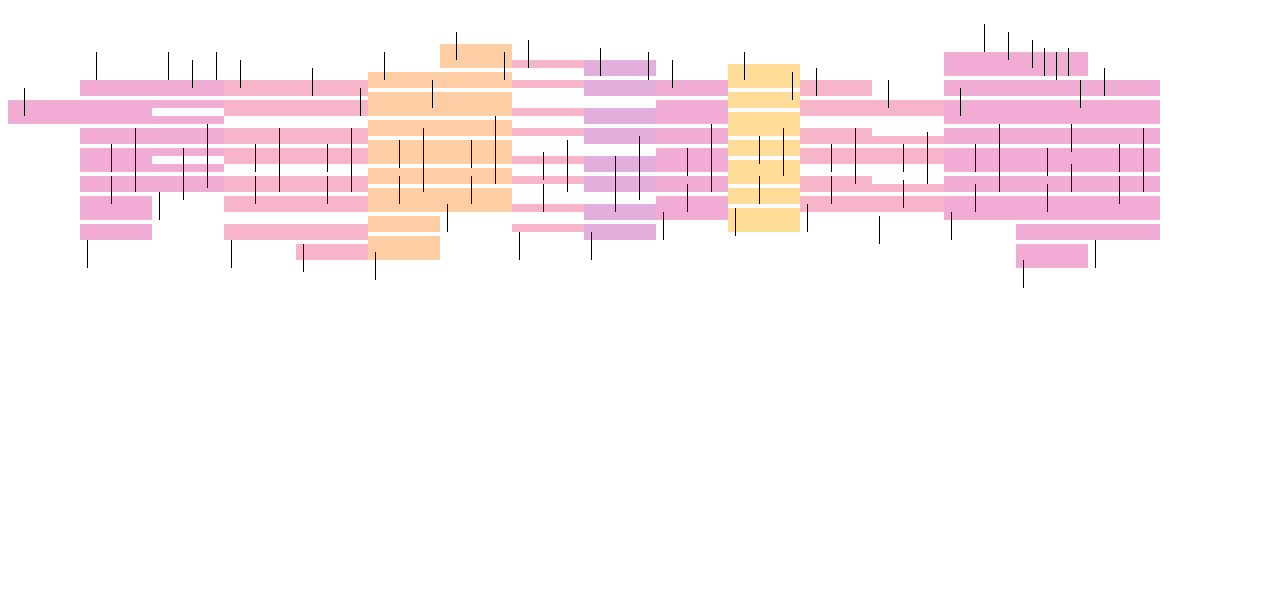
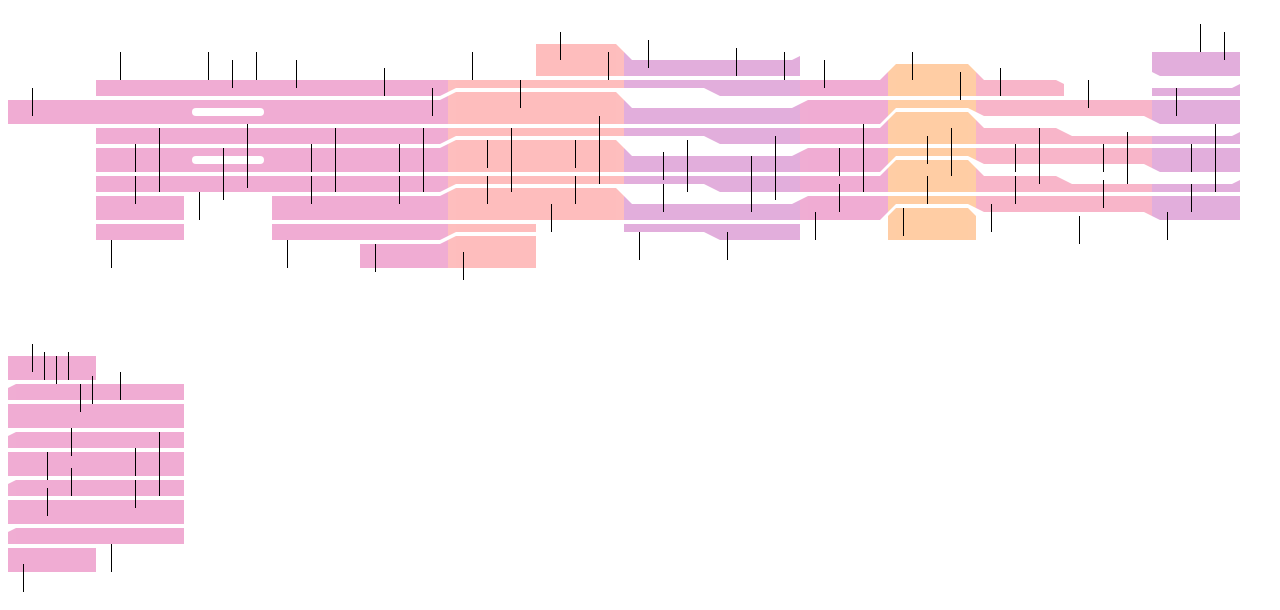
Before and after one commit to jsiwhitehead/music, a React app: page / in a window 1280 px wide. Shown: the top 610 px of the page. Built offline with nearby package versions, Linux system fonts and the light colour scheme; the HTML template or start-up script is replaced by a standard one.

Commit message:
Connected block gaps

```diff
--- a/src/index.tsx
+++ b/src/index.tsx
@@ -25,8 +25,9 @@ const durationMap = new Map<number, { base: number; dots: number }>([
 ]);
 
 const BASE_HEIGHT = 8;
-const FONT_SIZE = BASE_HEIGHT * 3.4;
+const FONT_SIZE = BASE_HEIGHT * 3.5;
 const NOTE_DIST = BASE_HEIGHT * 3;
+const BRIDGE = BASE_HEIGHT * 1;
 
 const Y_BASELINE = 100;
 
@@ -262,7 +263,10 @@ const DrawEvent: React.FC<{
     ? durationMap.get(duration)!
     : { base: duration, dots: 0 };
   const x =
-    NOTE_DIST / 2 - Math.round(BASE_HEIGHT * 1.13) / 2 + event.time * NOTE_DIST;
+    BRIDGE +
+    NOTE_DIST / 2 -
+    Math.round(BASE_HEIGHT * 1.13) / 2 +
+    event.time * NOTE_DIST;
   if (event.type === "rest") {
     return (
       <Glyph
@@ -324,23 +328,75 @@ const DrawEvent: React.FC<{
   );
 };
 
+const Bridge: React.FC<{
+  a: [number, number, number];
+  b: [number, number, number];
+  colour: string;
+}> = ({ a, b, colour }) => (
+  <polygon
+    points={`${a[0]},${a[2]} ${b[0]},${b[2]} ${b[0]},${b[1]} ${a[0]},${a[1]}`}
+    fill={colour}
+    opacity={0.5}
+  />
+);
+
 const Bar: React.FC<{
   lines: TimedEvent[][];
-  blocks: { start: number; size: number }[];
+  blocks: {
+    start: number;
+    end: number;
+    gap?: boolean;
+    prev: number[];
+    next: number[];
+  }[];
   colour: string;
 }> = ({ lines, blocks, colour }) => (
-  <svg width={NOTE_DIST * 3} height={400} viewBox={`0 0 ${NOTE_DIST * 3} 400`}>
-    {blocks.map(({ start, size }, j) => (
+  <svg
+    width={NOTE_DIST * 3 + BRIDGE * 2}
+    height={300}
+    viewBox={`0 0 ${NOTE_DIST * 3 + BRIDGE * 2} 300`}
+  >
+    {blocks.flatMap(({ start, end, prev, next }, j) => [
+      <Bridge
+        key={`${j}_prev`}
+        a={[0, noteToY(start + prev[0]!), noteToY(end + prev[1]!)]}
+        b={[BRIDGE, noteToY(start), noteToY(end)]}
+        colour={colour}
+      />,
       <rect
-        key={j}
-        x={0}
+        key={`${j}_base`}
+        x={BRIDGE}
         width={NOTE_DIST * 3}
-        y={noteToY(start) - BASE_HEIGHT * size}
-        height={BASE_HEIGHT * size}
+        y={noteToY(end)}
+        height={(BASE_HEIGHT * (end - start)) / 2}
         fill={colour}
         opacity={0.5}
-      />
-    ))}
+      />,
+      <Bridge
+        key={`${j}_next`}
+        a={[BRIDGE + NOTE_DIST * 3, noteToY(start), noteToY(end)]}
+        b={[
+          BRIDGE * 2 + NOTE_DIST * 3,
+          noteToY(start + next[0]!),
+          noteToY(end + next[1]!),
+        ]}
+        colour={colour}
+      />,
+    ])}
+    {blocks.map(({ start, gap }, j) =>
+      gap ? (
+        <rect
+          key={j}
+          x={BRIDGE}
+          width={NOTE_DIST * 3}
+          y={noteToY(start) - BASE_HEIGHT * 2}
+          height={BASE_HEIGHT}
+          rx={BASE_HEIGHT / 2}
+          ry={BASE_HEIGHT / 2}
+          fill="white"
+        />
+      ) : null
+    )}
     {lines.flatMap((line, j) =>
       line.map((event, k) => (
         <DrawEvent key={`${j}_${k}`} event={event} up={j === 0} />
--- a/src/utils.ts
+++ b/src/utils.ts
@@ -1,6 +1,15 @@
 import colours from "./colours.json";
 
 const mod = (n: number, m: number) => ((n % m) + m) % m;
+
+const modDist = (a: number, b: number, m: number) =>
+  Math.min(mod(a - b, m), mod(b - a, m));
+
+const modDistDir = (a: number, b: number, m: number) => {
+  const d1 = mod(a - b, m);
+  const d2 = mod(b - a, m);
+  return d1 < d2 ? -d1 : d2;
+};
 
 const noteToFifth = (note: number) => mod(note * 7, 12);
 
@@ -24,21 +33,29 @@ const notesToFifths = (notes: number[]) => {
   const pattern = [...parsed[base]!.toString(2)]
     .map((x) => x === "1")
     .reverse();
-  const filled =
-    pattern.length <= 7
-      ? pattern.map(() => true)
-      : pattern.map((p, i) => {
-          if (p) return p;
-          return pattern[mod(i - 1, 12)] && pattern[mod(i + 1, 12)];
-        });
+  let filled = pattern;
+  for (let i = 0; i < 5; i++) {
+    filled = filled.map((p, i) => {
+      if (p) return p;
+      if (filled[mod(i - 7, 12)] || filled[mod(i + 7, 12)]) {
+        return false;
+      }
+      if (filled[mod(i - 2, 12)] && filled[mod(i - 2, 12)]) {
+        return true;
+      }
+      if (filled[mod(i - 1, 12)] && filled[mod(i - 1, 12)]) {
+        return true;
+      }
+      return false;
+    });
+  }
   return { base, pattern: filled };
 };
 
 const notesToColour = (notes: number[]) => {
   if (notes.length === 0) return "black";
   const { base, pattern } = notesToFifths(notes);
-  const thinned = pattern.map((p, i) => p && !pattern[mod(i + 6, 12)]);
-  const present = thinned
+  const present = pattern
     .map((p, i) => (p ? i : null))
     .filter((x) => x !== null);
   return fifthToColour(
@@ -93,30 +110,110 @@ export const barsToBlocks = (bars: number[][]) => {
       .filter((x) => x.size > 0);
   });
 
+  const blocks = runs
+    .map((r) => {
+      const gapRun = r.find(
+        (x) =>
+          x.size === 1 &&
+          r.some((y) => y.size === 1 && mod(y.start - x.start, 12) === 4)
+      );
+      if (!gapRun) return r;
+      return [
+        ...r.filter(
+          (x) =>
+            !(
+              x.size === 1 &&
+              (x.start === gapRun.start ||
+                mod(x.start - gapRun.start, 12) === 4)
+            )
+        ),
+        { start: gapRun.start, size: 3, gap: true },
+      ].sort((a, b) => a.start - b.start);
+    })
+    .map((x) => x.map(({ size, ...y }) => ({ ...y, end: y.start + size * 2 })));
+
+  let lastMids: null | [number, number] = null;
+  const getMids = (x: { start: number; end: number }[]): [number, number] => [
+    (x[0]!.end + x[1]!.start) / 2,
+    (x[1]!.end + x[0]!.start + 12) / 2,
+  ];
+  const moved = blocks.map((x) => {
+    if (!lastMids) {
+      lastMids = getMids(x);
+      return x;
+    }
+    let res = [...x];
+    let resMids = getMids(x);
+    for (const dir of [true, false]) {
+      while (true) {
+        const next = dir
+          ? [
+              res[1]!,
+              { ...res[0]!, start: res[0]!.start + 12, end: res[0]!.end + 12 },
+            ]
+          : [
+              { ...res[1]!, start: res[1]!.start - 12, end: res[1]!.end - 12 },
+              res[0]!,
+            ];
+        const nextMids = getMids(next);
+        if (
+          Math.abs(nextMids[0] - lastMids[0]) +
+            Math.abs(nextMids[1] - lastMids[1]) >
+          Math.abs(resMids[0] - lastMids[0]) +
+            Math.abs(resMids[1] - lastMids[1])
+        ) {
+          break;
+        }
+        res = next;
+        resMids = nextMids;
+      }
+    }
+    lastMids = resMids;
+    return res;
+  });
+
+  const connected = moved.map((m, i) =>
+    m.map((x, j) => {
+      const prev = moved[i - 1]?.[j];
+      const next = moved[i + 1]?.[j];
+      return {
+        ...x,
+        prev: prev
+          ? [(prev.start - x.start) / 2, (prev.end - x.end) / 2]
+          : [0, 0],
+        next: next
+          ? [(next.start - x.start) / 2, (next.end - x.end) / 2]
+          : [0, 0],
+      };
+    })
+  );
+
   return bars.map((notes, i) => {
-    if (runs[i]!.length === 0) return { blocks: [], colour: "black" };
-    const res = [...runs[i]!];
+    if (connected[i]!.length === 0) return { blocks: [], colour: "black" };
+    const res = [...connected[i]!];
     const min = Math.min(...notes);
     const max = Math.max(...notes);
     while (res[0]!.start > min) {
       res.unshift(
         ...res
-          .slice(0, runs[i]!.length)
-          .map((x) => ({ ...x, start: x.start - 12 }))
+          .slice(0, connected[i]!.length)
+          .map((x) => ({ ...x, start: x.start - 12, end: x.end - 12 }))
       );
     }
-    while (res.at(-1)!.start + res.at(-1)!.size * 2 < max) {
+    while (res.at(-1)!.end < max) {
       res.push(
         ...res
-          .slice(-runs[i]!.length)
-          .map((x) => ({ ...x, start: x.start + 12 }))
+          .slice(-connected[i]!.length)
+          .map((x) => ({ ...x, start: x.start + 12, end: x.end + 12 }))
       );
     }
     return {
-      blocks: res.filter((x) => min <= x.start + x.size * 2 && x.start <= max),
+      blocks: res.filter((x) => min <= x.end && x.start <= max),
       colour: notesToColour(
-        runs[i]!.flatMap(({ start, size }) =>
-          Array.from({ length: size + 1 }).map((_, j) => mod(start + j * 2, 12))
+        connected[i]!.flatMap(({ start, end }) =>
+          Array.from({ length: (end - start) / 2 + 1 }).map((_, j) =>
+            mod(start + j * 2, 12)
+          )
         )
       ),
     };
```
